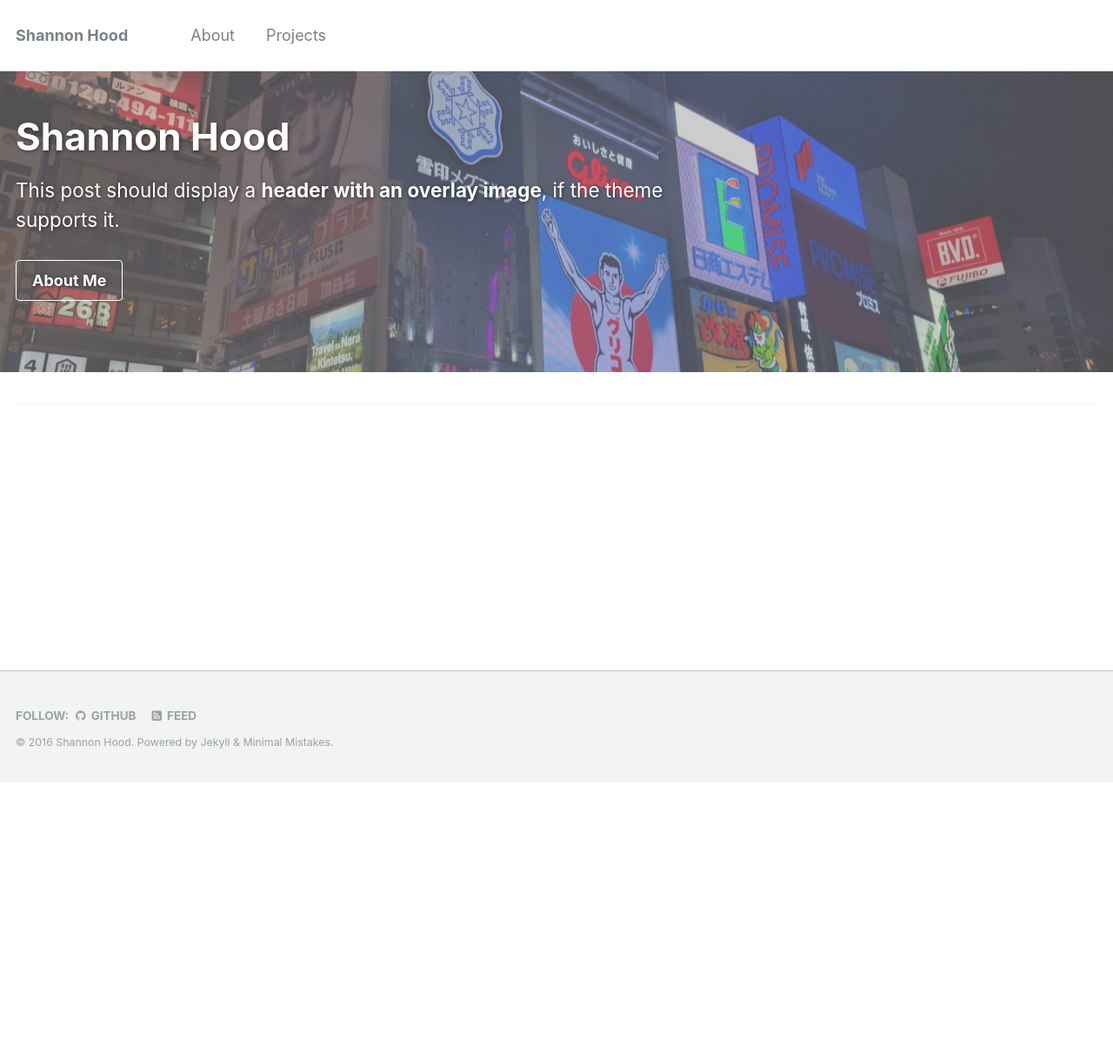
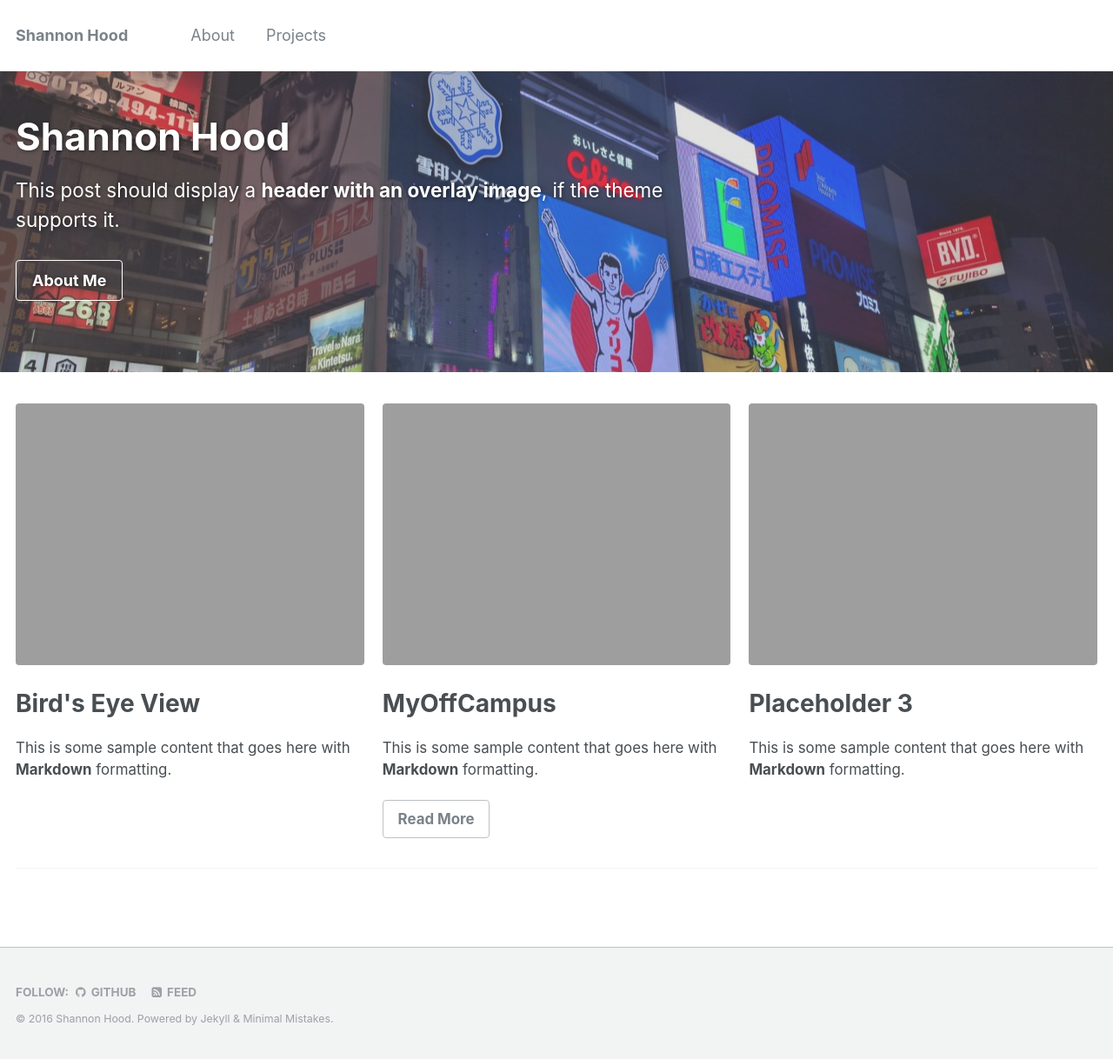
Before and after one commit to hoodsr/hoodsr.github.io, a Jekyll site: the page built from index.html, in a window 1280 px wide. Shown: the whole page at 87% size. Built offline with Jekyll 4.4.1, drawn with Linux system fonts in a browser that asks for light colours; the list of posts is cut into pages by our own code; before the commit the page ends 900 px from its top, so only the background shows below that.

Commit message:
minimal mistakes customized

```diff
--- a/index.html
+++ b/index.html
@@ -6,24 +6,27 @@ excerpt: "This post should display a **header with an overlay image**, if the th
 
 header:
   overlay_image: shannon-photo-2.jpg
-  overlay_filter: rgba(155, 155, 155, 0.5)
+  overlay_filter: rgba(155, 155, 155, 0.3)
   cta_label: "About Me"
   cta_url: "/about/"
 
 
-faeature_row:
-  - url: unsplash-gallery-image-1.jpg
-    image_path: unsplash-gallery-image-1-th.jpg
-    alt: "placeholder image 1"
-    title: "Image 1 title caption"
-  - url: unsplash-gallery-image-2.jpg
-    image_path: unsplash-gallery-image-2-th.jpg
-    alt: "placeholder image 2"
-    title: "Image 2 title caption"
-  - url: unsplash-gallery-image-3.jpg
-    image_path: unsplash-gallery-image-3-th.jpg
-    alt: "placeholder image 3"
-    title: "Image 3 title caption"
+feature_row:
+  - image_path: unsplash-gallery-image-1-th.jpg
+    alt: "Photo of an AR.Drone Parrot"
+    title: "Bird's Eye View"
+    excerpt: "This is some sample content that goes here with **Markdown** formatting."
+  - image_path: unsplash-gallery-image-2-th.jpg
+    alt: "Screenshot of the app"
+    title: "MyOffCampus"
+    excerpt: "This is some sample content that goes here with **Markdown** formatting."
+    url: "/projects/"
+    btn_label: "Read More"
+    btn_class: "btn--inverse"
+  - image_path: unsplash-gallery-image-3-th.jpg
+    title: "Placeholder 3"
+    excerpt: "This is some sample content that goes here with **Markdown** formatting."
+
 
 ---
 
```
